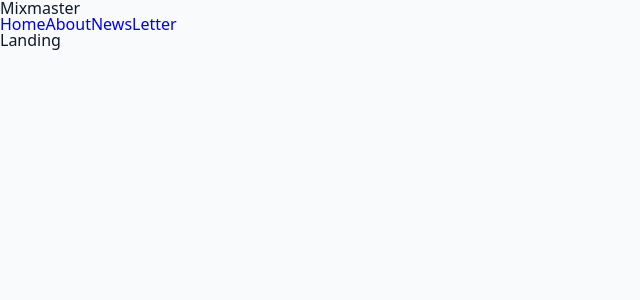
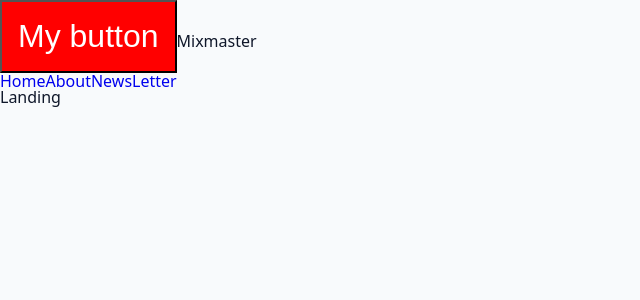
Before and after one commit to zayzou/mixmaster, a React (Vite) app: page / in a window 1280 px wide. Shown: the top 300 px of the page, without its empty margins (0-640 px from the left). Built offline with nearby package versions, Linux system fonts and the light colour scheme.

Commit message:
styled component intro

```diff
--- a/package.json
+++ b/package.json
@@ -16,7 +16,7 @@
     "react-dom": "^18.2.0",
     "react-router-dom": "^6.11.2",
     "react-toastify": "^9.1.3",
-    "styled-components": "^5.3.10"
+    "styled-components": "^5.3.11"
   },
   "devDependencies": {
     "@types/react": "^18.0.28",
--- a/src/ components/Navbar.jsx
+++ b/src/ components/Navbar.jsx
@@ -1,9 +1,17 @@
 import React from "react";
 import { NavLink } from "react-router-dom";
+import styled from "styled-components";
 
+const StyledBtn = styled.button`
+  background: red;
+  color: white;
+  font-size: 2rem;
+  padding: 1rem;
+`;
 function Navbar() {
   return (
     <nav className="nav-center">
+      <StyledBtn>My button</StyledBtn>
       <span className="logo">Mixmaster</span>
       <div className="nav-links">
         <NavLink to="/" className="nav-link">
```
Also changed, not shown: 1 other file (tests, documents, lock files or other folders).
